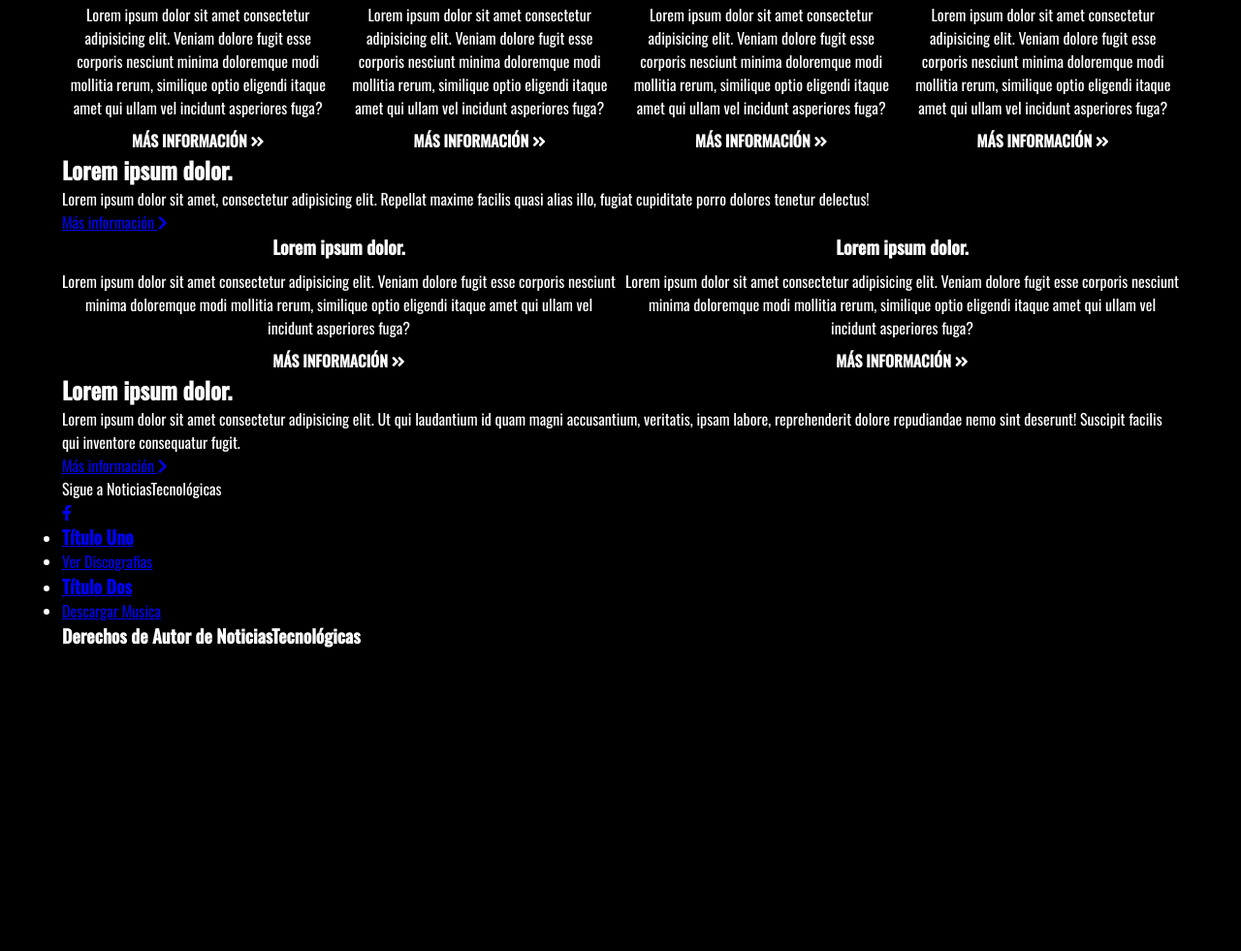
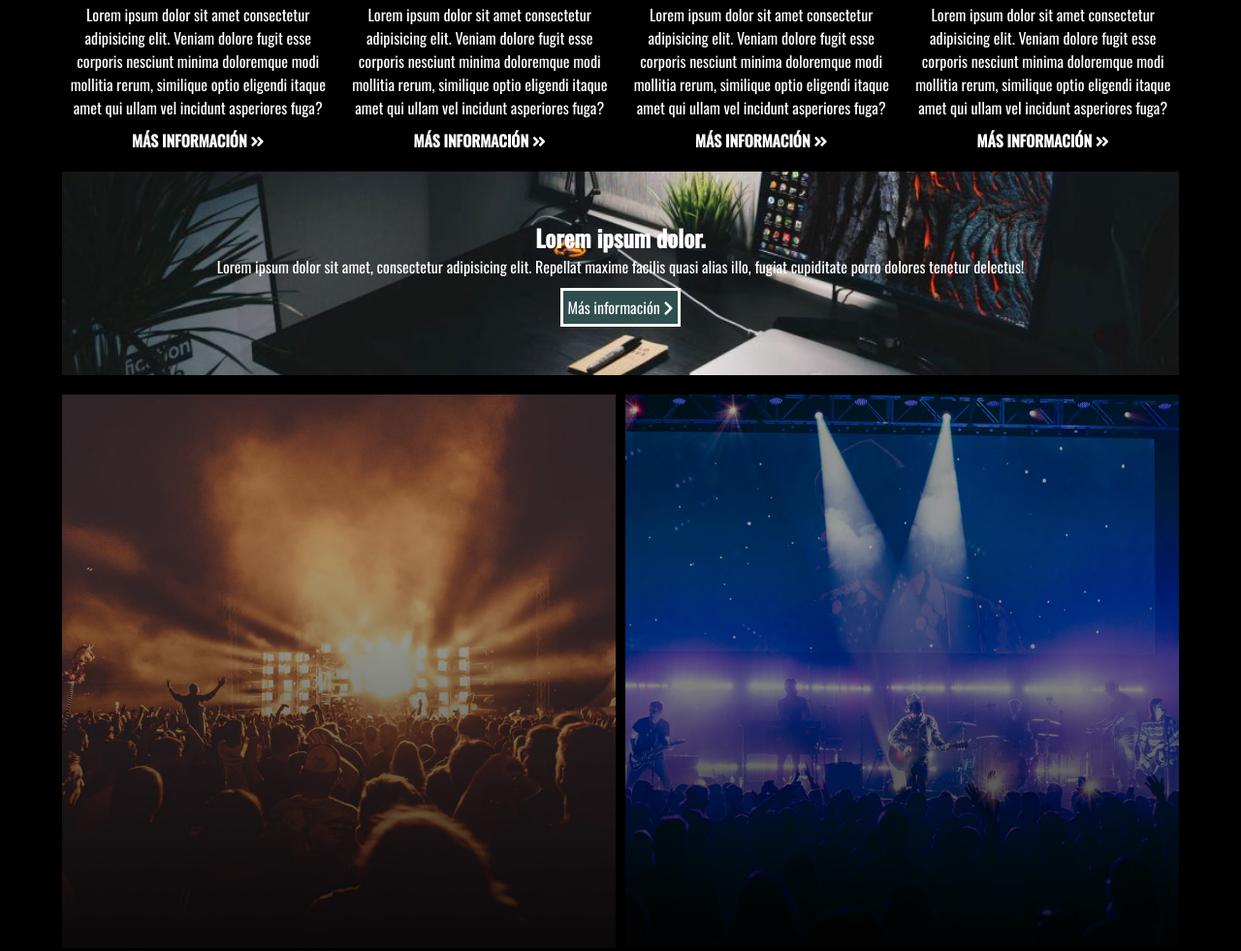
Before and after one commit to Rosita815/Proyecto-NoticiasTecnologicas, a plain HTML site: page index.html in a window 1280 px wide. Shown: the part 623-1604 px from the top of the page at 97% size. Before the commit the page ends 1292 px from the top, so only its background shows below. Drawn offline with nearby package versions, Linux system fonts and the light colour scheme.

Commit message:
Feat-Parte2Modificación

```diff
--- a/CSS/style.css
+++ b/CSS/style.css
@@ -110,16 +110,66 @@ body{
 .fa-angle-double-right {
 }
 .banner-tarjetas-uno {
+
 }
-.banner-tarjetas-uno__contenido {
+.banner-tarjetas-uno__contenido{
+    display: grid;
+    background-image: url(/Assets/img/tech-red.jpg);
+    background-position: center;
+    background-repeat: no-repeat;
+    background-size: 100%;
+    justify-items: center;
+    margin: 20px 0;
+    text-align: center;
+    padding: 50px;
+}
+
+.banner-tarjetas-uno__contenido .boton{
+    display: inline;
+    text-decoration: none;
+    color: #fff;
+    background-color: darkslategray;
+    border: #fff solid;
+    padding: 5px 5px;
+    margin-top: 10px;
 }
 .banner-tarjetas-dos {
 }
 .banner-tarjetas-dos__contenido {
+    display: grid;
+    background-image: url(/Assets/img/Image-five.jpg);
+    background-position: center;
+    background-size: 100%;
+    background-repeat: no-repeat;
+    justify-items: center;
+    padding: 50px;
+    margin: 20px 0;
+    text-align: center;
+}
+.banner-tarjetas-dos__contenido .boton{
+    display: inline;
+    text-decoration: none;
+    color: #fff;
+    background-color: darkslategray;
+    border: #fff solid;
+    padding: 5px 5px;
+    margin-top: 10px;
 }
 .social {
+    display: flex;
+    text-align: center;
+    flex-direction: column;
 }
 .social__enlaces {
+    display: flex;
+    justify-content: center;
+    gap: 10px;
+}
+.social__enlaces i{
+    color: #fff;
+}
+.social__enlaces i{
+    color: #fff;
 }
 .fab {
 }
--- a/index.html
+++ b/index.html
@@ -87,13 +87,13 @@
     <!-- TARJETAS DE NOTICIAS -->
     <div class="tarjetas-noticias">
       <div class="tarjetas-noticias__tarjeta">
-
+        <img class="imgTrag" src="/Assets/img/news1.jpg" alt="news1">
         <h3>Lorem ipsum dolor.</h3>
         <p>Lorem ipsum dolor sit amet consectetur adipisicing elit. Veniam dolore fugit esse corporis nesciunt minima doloremque modi mollitia rerum, similique optio eligendi itaque amet qui ullam vel incidunt asperiores fuga?</p>
         <a href="#">Más información <i class="fas fa-angle-double-right"></i></a>
       </div>
       <div class="tarjetas-noticias__tarjeta">
-
+        <img class="imgTrag" src="/Assets/img/news2.jpg" alt="news2">
         <h3>Lorem ipsum dolor.</h3>
         <p>Lorem ipsum dolor sit amet consectetur adipisicing elit. Veniam dolore fugit esse corporis nesciunt minima doloremque modi mollitia rerum, similique optio eligendi itaque amet qui ullam vel incidunt asperiores fuga?</p>
         <a href="#">Más información <i class="fas fa-angle-double-right"></i></a>
@@ -115,7 +115,8 @@
       <div class="social__enlaces">
         <a href="https://facebook.com"><i class="fab fa-facebook-f"></i></a>
        <!-- Aqui va el resto de los iconos-->
-
+       <a href="https://x.com"><i class="fab fa-twitter"></i></a>
+       <a href="https://linkedin.com"><i class="fab fa-linkedin-in"></i></a>
       </div>
     </section>
   </div>
```
